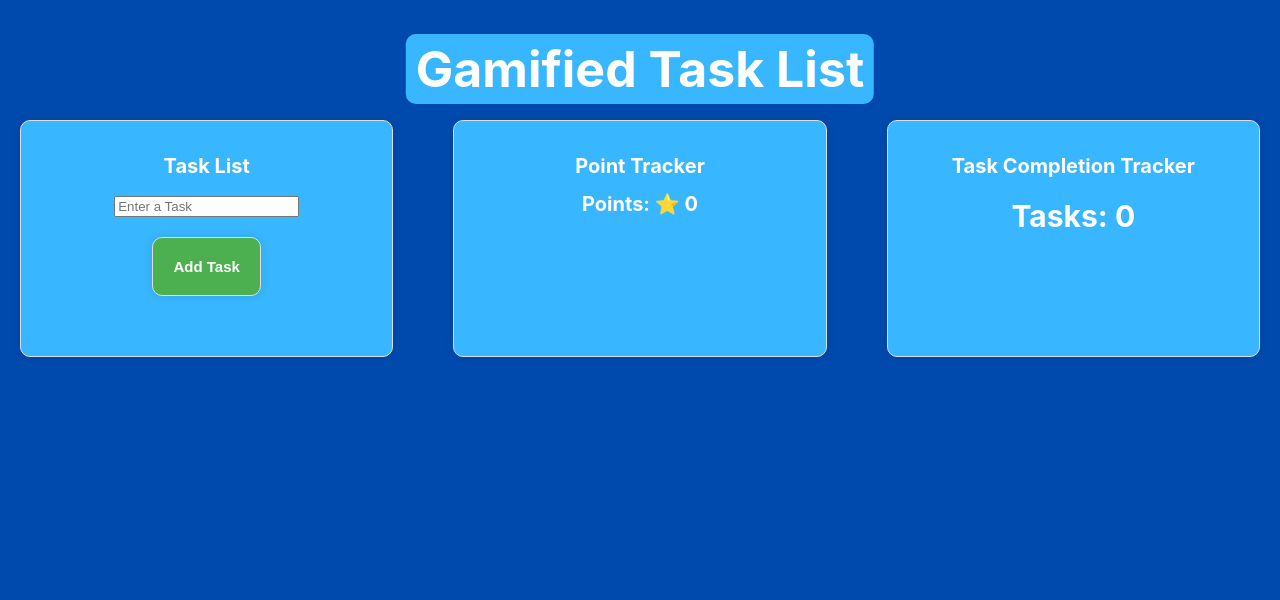
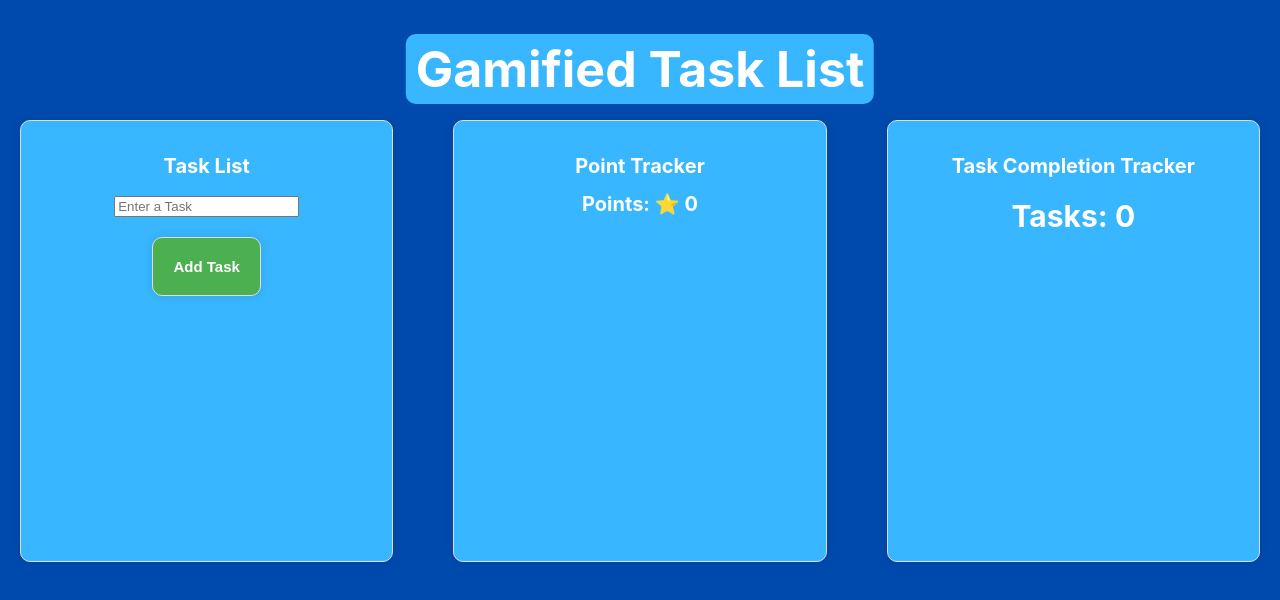
Before and after one commit to AuraKnight04/Thesis_Application, a React (Create React App) app in the folder thesis-app/my-app/: page / in a window 1280 px wide. Shown: the top 600 px of the page. Built offline with nearby package versions, Linux system fonts and the light colour scheme.

Commit message:
added a scroll bar to the task list

```diff
--- a/thesis-app/my-app/src/index.css
+++ b/thesis-app/my-app/src/index.css
@@ -56,6 +56,8 @@ code {
   background-size: 50x 50px;
   border-radius: 10px;
   padding: 10px;
+  height: 400px;
+  overflow-y: auto;
   display: inline-block;
 }
 
```
